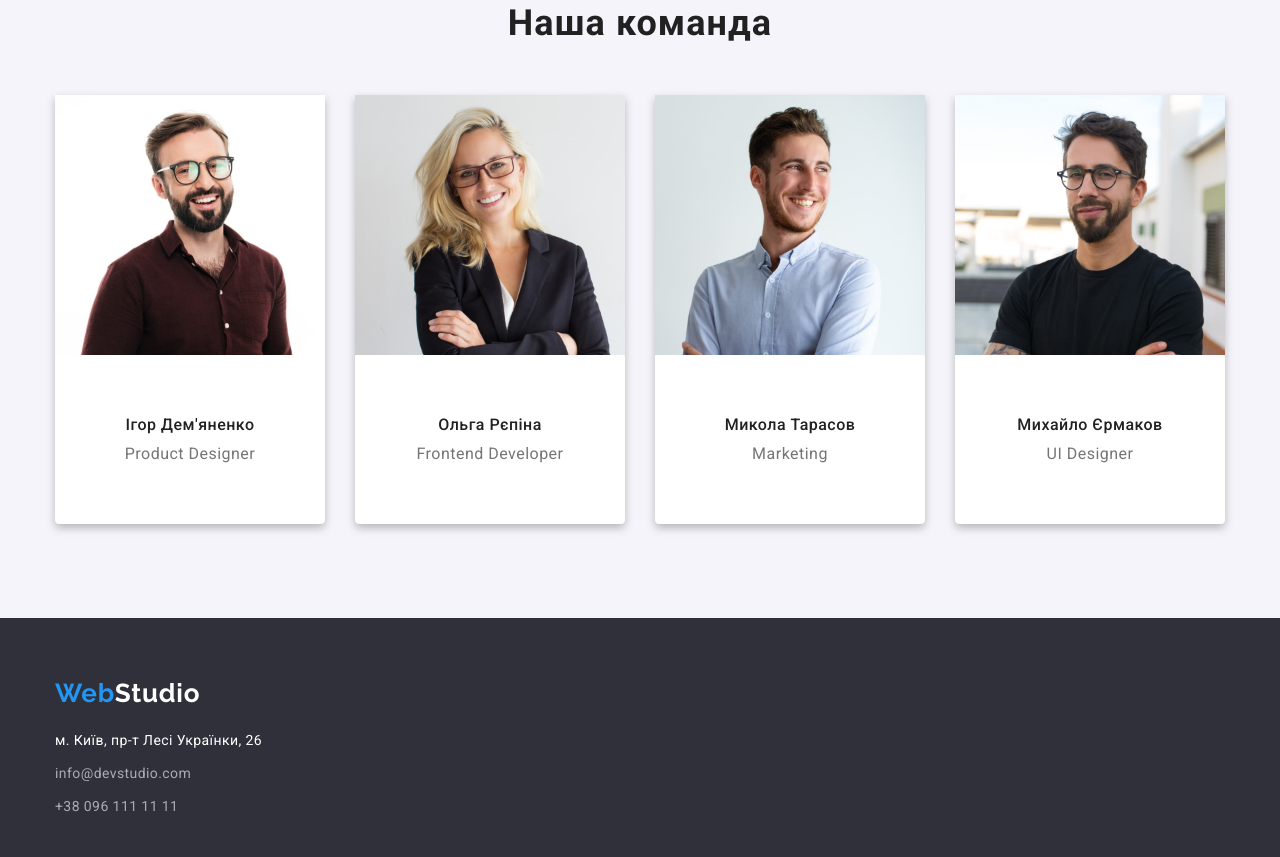
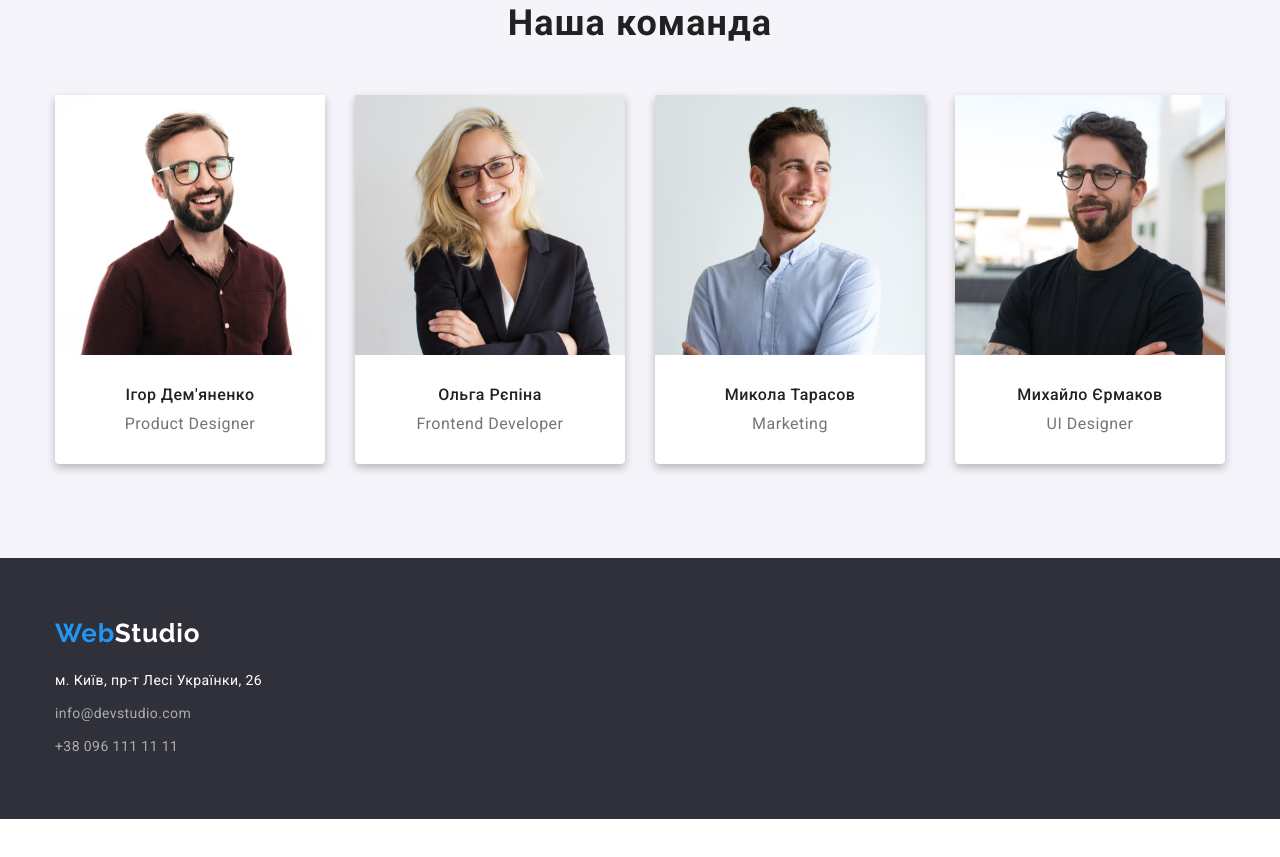
Before and after one commit to Angelina-Pysanyuk/goit-markup-hw-03, a plain HTML site: page index.html in a window 1280 px wide. Shown: the part 1545-2402 px from the top of the page. After the commit the page ends 2364 px from the top, so only its background shows below. Drawn offline with nearby package versions, Linux system fonts and the light colour scheme.

Commit message:
fixed cards

```diff
--- a/css/styles.css
+++ b/css/styles.css
@@ -255,16 +255,7 @@ ul {
   margin-right: 0;
 }
 
-.member-description {
-  padding-top: 30px;
-  padding-bottom: 30px;
-  background-color: var(--title-and-background-white);
-  border: var(--title-and-background-white) 1px solid;
-  border-radius: 0px 0px 4px 4px;
-}
-
 .team-member {
-  margin-top: 30px;
   margin-bottom: 10px;
 
   color: var(--main-title-color);
@@ -275,9 +266,15 @@ ul {
   text-align: center;
 }
 
+.member-description {
+  padding-top: 30px;
+  padding-bottom: 30px;
+  background-color: var(--title-and-background-white);
+  border: var(--title-and-background-white) 1px solid;
+  border-radius: 0px 0px 4px 4px;
+}
+
 .members-role {
-  margin-bottom: 30px;
-
   font-size: 16px;
   line-height: 1.18;
   letter-spacing: 0.03em;
```
